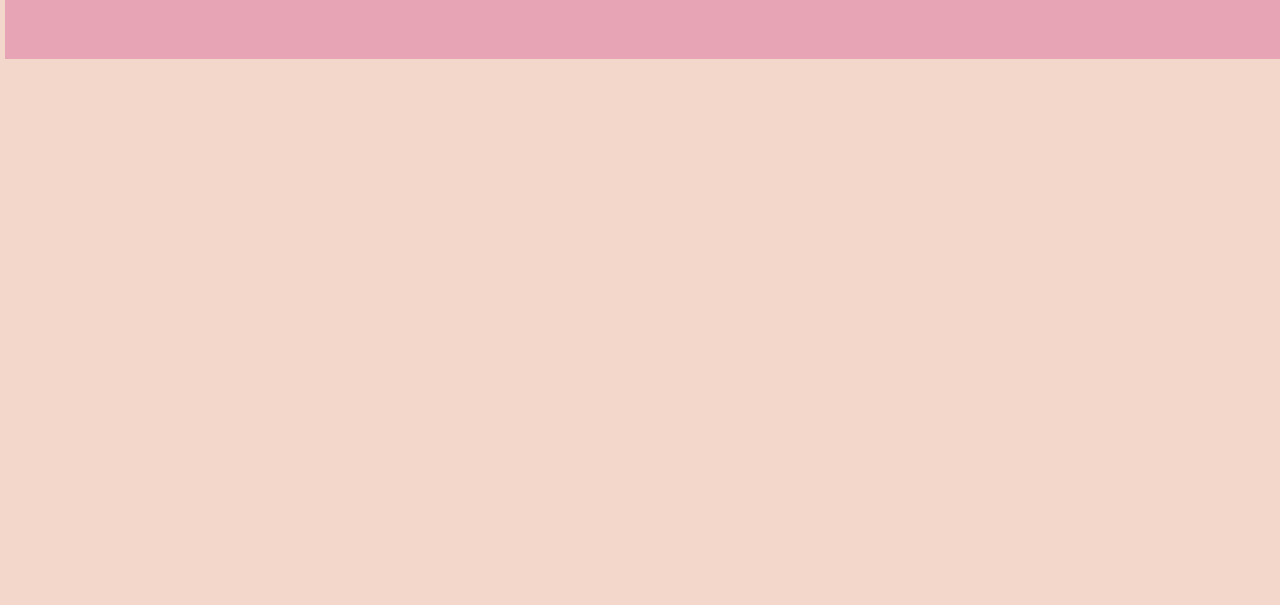
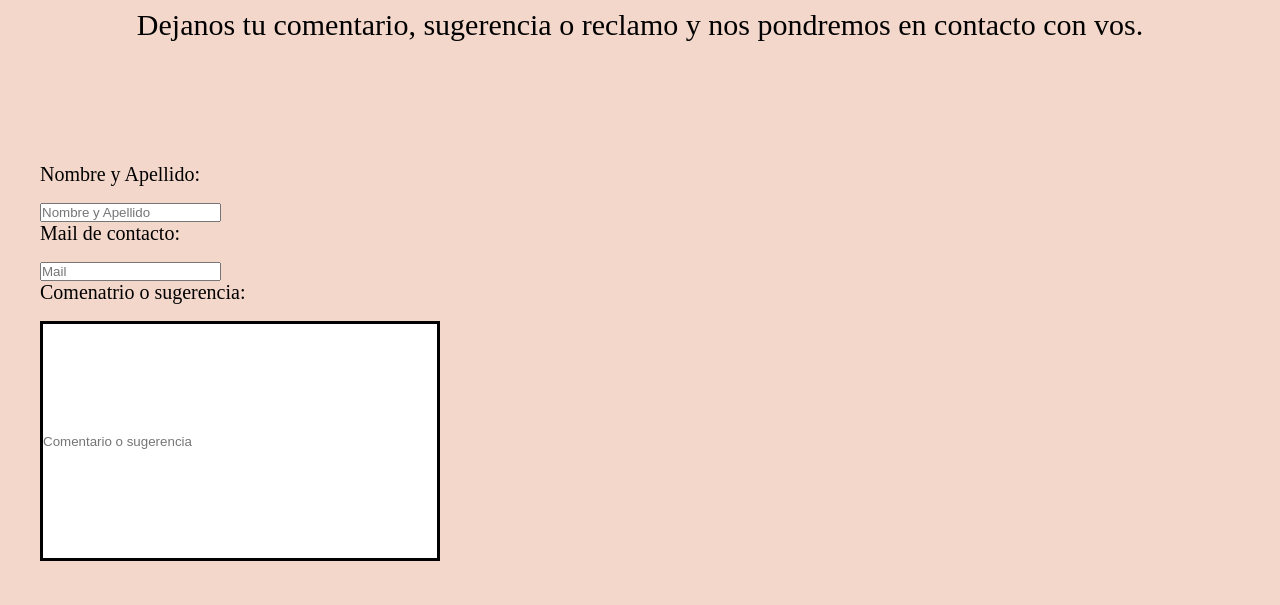
Before and after one commit to MamaniPablo/anapasteleria, a plain HTML site: page pages/contact.html in a window 1280 px wide. Shown: the part 426-1031 px from the top of the page. Before the commit the page ends 800 px from the top, so only its background shows below. Drawn offline with Linux system fonts and the light colour scheme; a web font is replaced by a local one.

Commit message:
Nuevo Contacto

```diff
--- a/css/styles.css
+++ b/css/styles.css
@@ -211,3 +211,37 @@ a:active {
     font-family: menuFont;
     color: #E6A4B4 ;
 }
+
+#formulario{
+    font-size: 30px;
+    font-family: redessocialesFont;
+    display: flex;
+    align-items: flex-start;
+}
+
+#articulo{
+    display: flex;
+    padding: 5vh;
+    flex-direction: column;
+    font-size: 15px;
+    font-family: redessocialesFont;
+    justify-content: center;
+
+}
+
+.sugerencia{
+    display: flex;
+    justify-content: center;
+    align-content: center;
+}
+
+.in_sugerencia{
+    width: 50vh;
+    height: 30vh;
+    border: solid;
+}
+
+#contact_p{
+    font-family: redessocialesFont;
+    font-size: 20px;
+}
--- a/pages/contact.html
+++ b/pages/contact.html
@@ -33,7 +33,35 @@
     </div>
 </nav>
 
+<article id="descripcion-sobrenosotros">
+    <div id="titulo-sobrenosotros">
+        <h1> Contacto </h1>
+    </div>
+    <br>
+    <p>Dejanos tu comentario, sugerencia o reclamo y nos pondremos en contacto con vos.</p>
+    <br>
+</article>
 
+
+<article id="articulo" class="sugerencia">
+    <br>
+    <p id="contact_p">Nombre y Apellido: </p><br>
+    <form id="formulario">
+        <input class="in_fields" type="text" name="nombre_apellido" placeholder="Nombre y Apellido">
+    </form>
+    <p id="contact_p">Mail de contacto: </p><br>
+    <form id="formulario">
+        <input class="in_fields" type="text" name="mail" placeholder="Mail">
+    </form>
+    <p id="contact_p">Comenatrio o sugerencia:</p><br>
+    <form id="formulario">
+        <br>
+        <input class="in_sugerencia" type="text" name="com_sug" placeholder="Comentario o sugerencia">
+    </form>
+</article>
+
+</form>
+</article>
 
 <footer>
         <div class="box-footer">
```
